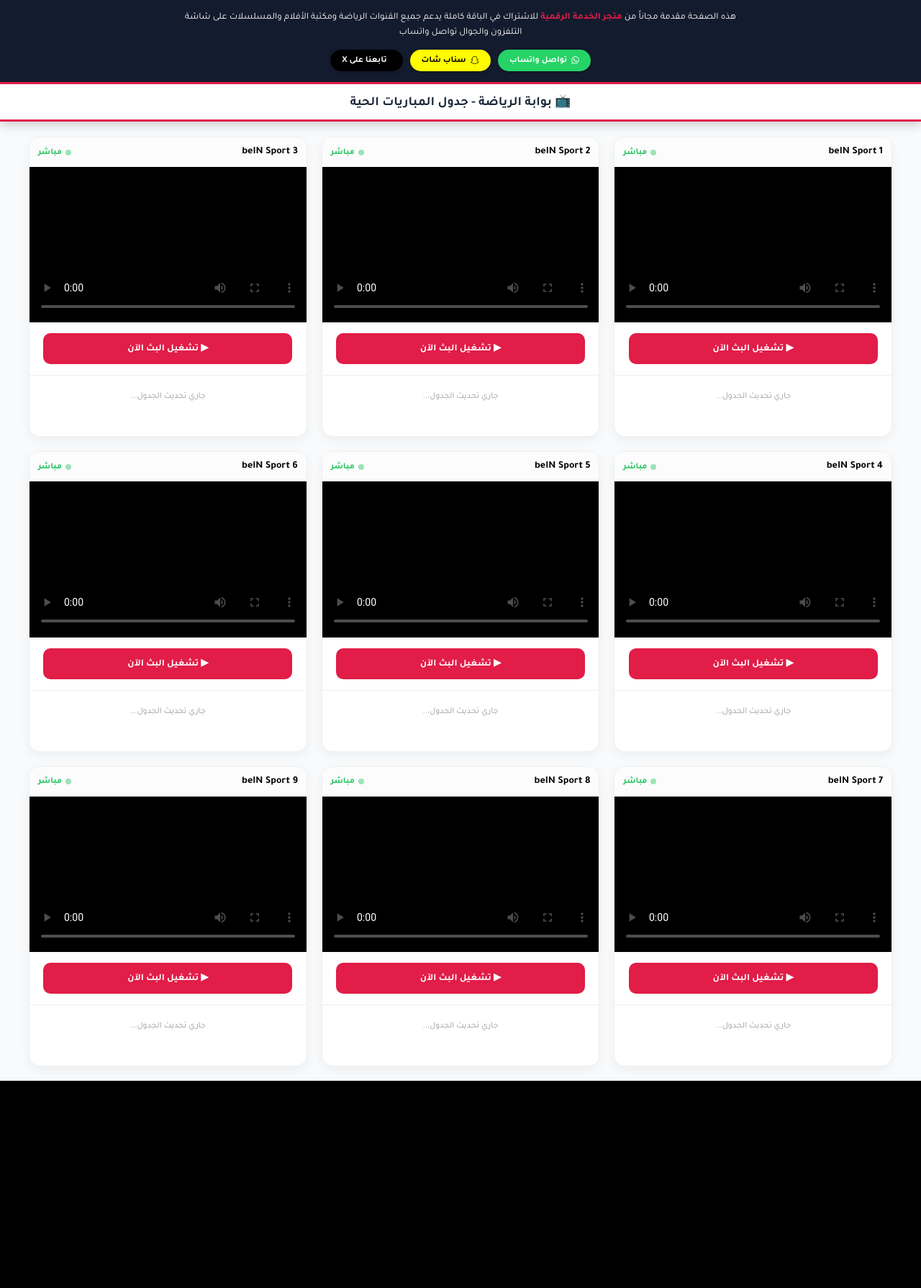
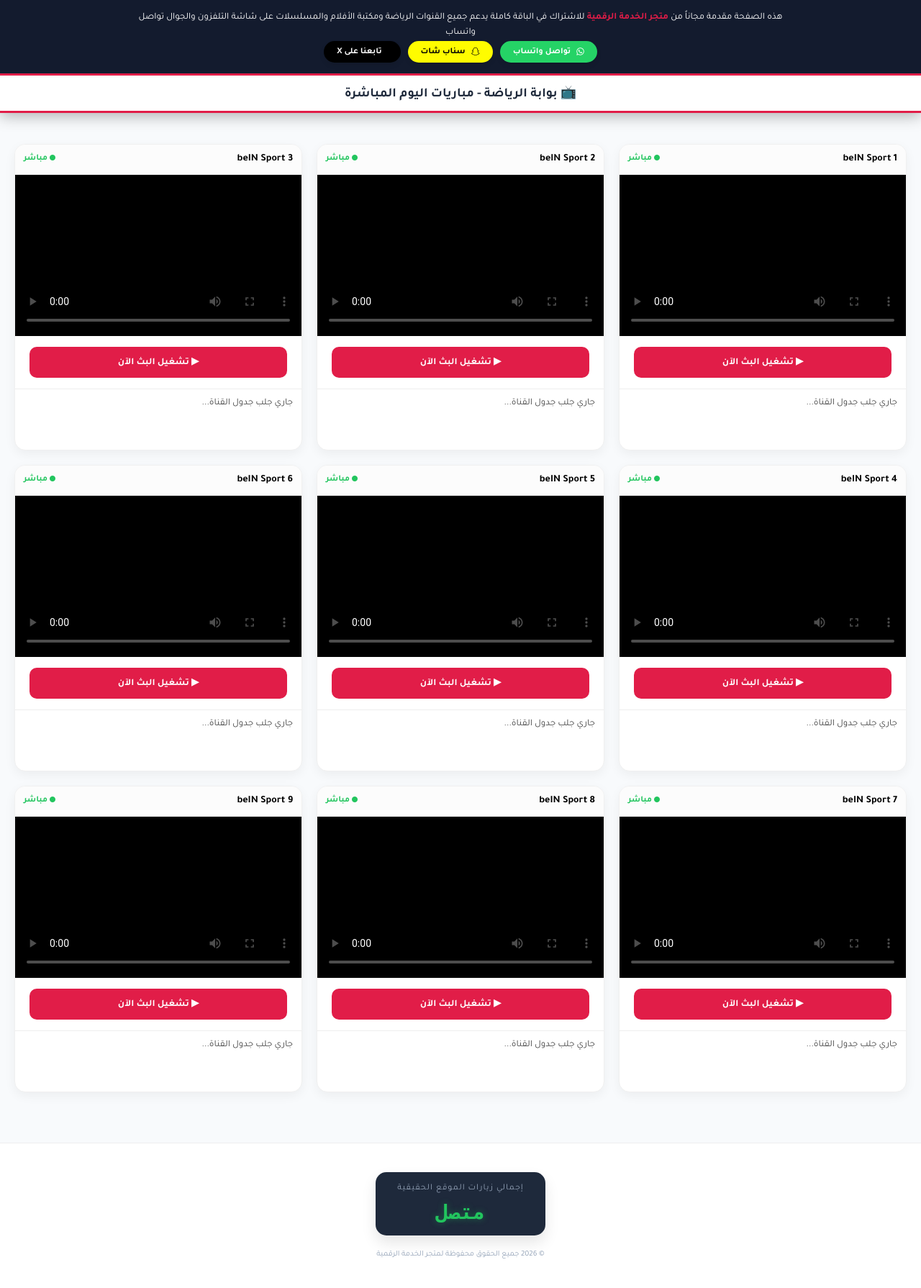
Before and after one commit to OthmanAlomiry/othman, a PHP site: page /live.php in a window 1280 px wide. Shown: the whole page at 72% size. Before the commit the page ends 1502 px from the top, so only its background shows below. Run offline with PHP 8.4, Linux system fonts and the light colour scheme; some libraries are stand-ins or nearby versions.

Commit message:
Update live.php

```diff
--- a/live.php
+++ b/live.php
@@ -7,6 +7,7 @@
 
     <link href="https://fonts.googleapis.com/css2?family=Tajawal:wght@400;700&display=swap" rel="stylesheet">
     <link rel="stylesheet" href="https://cdnjs.cloudflare.com/ajax/libs/font-awesome/6.4.0/css/all.min.css">
+
     <script src="https://cdn.jsdelivr.net/npm/hls.js@latest"></script>
 
     <style>
@@ -17,21 +18,27 @@
             --snapchat: #FFFC00;
             --x-black: #000000;
         }
-        body { margin: 0; font-family: 'Tajawal', sans-serif; background: var(--bg); padding-top: 170px; /* مساحة للقسم الثابت */ }
 
-        /* القسم العلوي الثابت */
+        body {
+            margin: 0;
+            font-family: 'Tajawal', sans-serif;
+            background: var(--bg);
+            padding-top: 180px; /* مساحة للقسم الثابت في الأعلى */
+        }
+
+        /* القسم العلوي الثابت (Sticky) */
         .promo-sticky-container {
             position: fixed;
             top: 0;
             left: 0;
             width: 100%;
             z-index: 1000;
-            box-shadow: 0 4px 15px rgba(0,0,0,0.2);
+            box-shadow: 0 4px 20px rgba(0,0,0,0.3);
         }
 
         .promo-bar {
-            background: rgba(15, 23, 42, 0.98); /* لون داكن فخم */
-            backdrop-filter: blur(8px);
+            background: rgba(15, 23, 42, 0.98);
+            backdrop-filter: blur(10px);
             color: #fff;
             padding: 15px 12px;
             text-align: center;
@@ -40,13 +47,13 @@
 
         .promo-text {
             font-size: 13px;
-            margin-bottom: 12px;
+            margin-bottom: 15px;
             line-height: 1.6;
-            max-width: 800px;
-            margin-left: auto;
-            margin-right: auto;
+            max-width: 900px;
+            margin: auto;
+            font-weight: 400;
         }
-        .promo-text strong { color: var(--main); }
+        .promo-text strong { color: var(--main); font-weight: 700; }
 
         .social-links {
             display: flex;
@@ -54,40 +61,57 @@
             gap: 10px;
             flex-wrap: wrap;
         }
+
         .social-btn {
             display: flex;
             align-items: center;
-            gap: 6px;
-            padding: 8px 16px;
+            gap: 8px;
+            padding: 8px 18px;
             border-radius: 50px;
             text-decoration: none;
             font-weight: bold;
             font-size: 12px;
             transition: 0.3s;
-            box-shadow: 0 2px 5px rgba(0,0,0,0.2);
+            box-shadow: 0 4px 6px rgba(0,0,0,0.1);
         }
 
         .btn-wa { background: var(--whatsapp); color: white; }
         .btn-snap { background: var(--snapchat); color: black; }
         .btn-x { background: var(--x-black); color: white; }
-
-        .social-btn:hover { transform: scale(1.05); filter: brightness(1.1); }
+        .social-btn:hover { transform: translateY(-3px) scale(1.05); filter: brightness(1.1); }
 
         header { background: #fff; padding: 12px; text-align: center; font-size: 18px; font-weight: bold; border-bottom: 3px solid var(--main); color: #1e293b; }
 
-        .grid { display: grid; grid-template-columns: repeat(auto-fit, minmax(320px, 1fr)); gap: 20px; padding: 20px; max-width: 1200px; margin: auto; }
+        /* شبكة عرض القنوات */
+        .grid { display: grid; grid-template-columns: repeat(auto-fit, minmax(320px, 1fr)); gap: 20px; padding: 20px; max-width: 1300px; margin: auto; }
         .card { background: #fff; border-radius: 15px; overflow: hidden; box-shadow: 0 5px 15px rgba(0,0,0,0.05); border: 1px solid #f0f0f0; }
-        .c-head { padding: 12px; background: #fcfcfc; display: flex; justify-content: space-between; font-weight: bold; font-size: 14px; }
-        .live-tag { color: #22c55e; font-size: 12px; display: flex; align-items: center; gap: 5px; }
-        .dot { width: 8px; height: 8px; background: #22c55e; border-radius: 50%; animation: blink 1s infinite; }
-        @keyframes blink { 0% { opacity: 1; } 50% { opacity: 0.2; } 100% { opacity: 1; } }
+        .c-head { padding: 12px; background: #fcfcfc; display: flex; justify-content: space-between; font-weight: bold; font-size: 14px; border-bottom: 1px solid #eee; }
 
         video { width: 100%; aspect-ratio: 16/9; background: #000; display: block; }
-        .play-btn { width: 90%; margin: 15px auto; display: block; background: var(--main); color: #fff; border: none; padding: 12px; border-radius: 10px; font-weight: bold; cursor: pointer; font-family: 'Tajawal', sans-serif; }
+        .play-btn { width: 90%; margin: 15px auto; display: block; background: var(--main); color: #fff; border: none; padding: 12px; border-radius: 10px; font-weight: bold; cursor: pointer; font-family: 'Tajawal', sans-serif; transition: 0.2s; }
+        .play-btn:hover { background: #be123c; }
 
-        .sch { padding: 12px; border-top: 1px solid #eee; min-height: 60px; }
-        .m-row { display: flex; justify-content: space-between; padding: 8px 0; border-bottom: 1px dashed #eee; font-size: 13px; align-items: center; }
-        .m-time { color: var(--main); font-weight: bold; font-size: 11px; background: #fff1f2; padding: 2px 5px; border-radius: 4px; }
+        .sch-box { padding: 12px; border-top: 1px solid #eee; min-height: 60px; font-size: 13px; color: #444; }
+
+        /* تذييل الصفحة وعداد الزيارات */
+        footer {
+            text-align: center;
+            padding: 40px 10px;
+            background: #fff;
+            border-top: 1px solid #eee;
+            margin-top: 50px;
+        }
+        .visitor-counter {
+            display: inline-block;
+            background: #1e293b;
+            padding: 15px 30px;
+            border-radius: 15px;
+            color: #fff;
+            box-shadow: 0 10px 20px rgba(0,0,0,0.1);
+        }
+        .visitor-counter p { margin: 0 0 10px 0; font-size: 12px; color: #94a3b8; letter-spacing: 1px; }
+        #count { font-size: 28px; font-weight: bold; color: #22c55e; font-family: monospace; text-shadow: 0 0 10px rgba(34, 197, 94, 0.4); }
+
     </style>
 </head>
 <body>
@@ -109,7 +133,7 @@
             </a>
         </div>
     </div>
-    <header>📺 بوابة الرياضة - جدول المباريات الحية</header>
+    <header>📺 بوابة الرياضة - مباريات اليوم المباشرة</header>
 </div>
 
 <div class="grid">
@@ -117,27 +141,53 @@
     <div class="card">
         <div class="c-head">
             <span>beIN Sport <?php echo $i; ?></span>
-            <span class="live-tag"><span class="dot"></span> مباشر</span>
+            <span style="color: #22c55e; font-size: 12px;"><i class="fas fa-circle" style="font-size: 8px; vertical-align: middle;"></i> مباشر</span>
         </div>
         <video id="vid<?php echo $i; ?>" controls poster="https://via.placeholder.com/400x225/111/fff?text=beIN+Sports"></video>
         <button class="play-btn" onclick="play('vid<?php echo $i; ?>', 'b<?php echo $i; ?>.php')">▶ تشغيل البث الآن</button>
-        <div class="sch" id="sch-<?php echo $i; ?>">
-            <div style="text-align:center; color:#999; font-size:12px; padding:10px;">جاري تحديث الجدول...</div>
-        </div>
+        <div class="sch-box" id="sch-<?php echo $i; ?>">جاري جلب جدول القناة...</div>
     </div>
     <?php endfor; ?>
 </div>
 
+<footer>
+    <div class="visitor-counter">
+        <p>إجمالي زيارات الموقع الحقيقية</p>
+        <span id="count">000000</span>
+    </div>
+    <div style="margin-top: 20px; font-size: 11px; color: #94a3b8;">
+        &copy; 2026 جميع الحقوق محفوظة لمتجر الخدمة الرقمية
+    </div>
+</footer>
+
 <script>
-function play(id, s) {
-    var v = document.getElementById(id);
+// دالة تشغيل الفيديو HLS
+function play(id, src) {
+    var video = document.getElementById(id);
     if (Hls.isSupported()) {
-        var hls = new Hls(); hls.loadSource(s); hls.attachMedia(v); v.play();
-    } else if (v.canPlayType('application/vnd.apple.mpegurl')) {
-        v.src = s; v.play();
+        var hls = new Hls();
+        hls.loadSource(src);
+        hls.attachMedia(video);
+        video.play();
+    } else if (video.canPlayType('application/vnd.apple.mpegurl')) {
+        video.src = src;
+        video.play();
     }
 }
 
+// دالة عداد الزيارات الحقيقي
+async function updateVisitorCount() {
+    try {
+        // نستخدم api.countapi.xyz لضمان بقاء الرقم حقيقي ودائم
+        const response = await fetch('https://api.countapi.xyz/hit/othman-ifak-sports/visits');
+        const data = await response.json();
+        document.getElementById('count').innerText = data.value.toLocaleString();
+    } catch (e) {
+        document.getElementById('count').innerText = "متصل";
+    }
+}
+
+// دالة جلب المباريات تلقائياً
 async function fetchMatches() {
     try {
         const response = await fetch('https://api.scorebat.com/video-api/v3/');
@@ -147,14 +197,25 @@
             const container = document.getElementById(`sch-${i}`);
             let m = matches[i - 1];
             if (m) {
-                container.innerHTML = `<div class="m-row"><span>${m.title}</span><span class="m-time">بث مباشر</span></div>`;
+                container.innerHTML = `<div style="display:flex; justify-content:space-between; align-items:center;">
+                    <strong>${m.title}</strong>
+                    <span style="color:#e11d48; font-weight:bold; font-size:10px; border:1px solid #e11d48; padding:1px 5px; border-radius:4px;">LIVE</span>
+                </div>`;
             } else {
-                container.innerHTML = '<div style="text-align:center; color:#ccc; font-size:11px;">لا توجد مباريات مسجلة حالياً</div>';
+                container.innerHTML = "لا توجد مباراة كبرى حالياً";
             }
         }
-    } catch (e) { console.log("Fetch Error"); }
+    } catch (e) {
+        console.log("Error fetching matches");
+    }
 }
-window.onload = fetchMatches;
+
+// تشغيل العداد والمباريات عند فتح الصفحة
+window.onload = function() {
+    updateVisitorCount();
+    fetchMatches();
+};
 </script>
+
 </body>
 </html>
```
